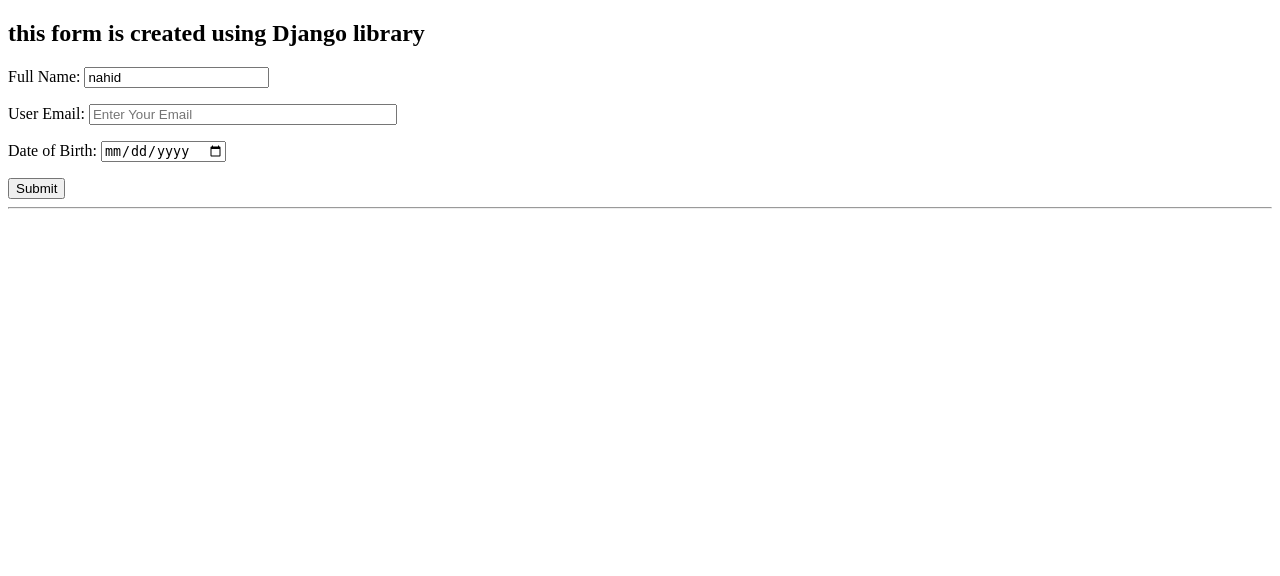
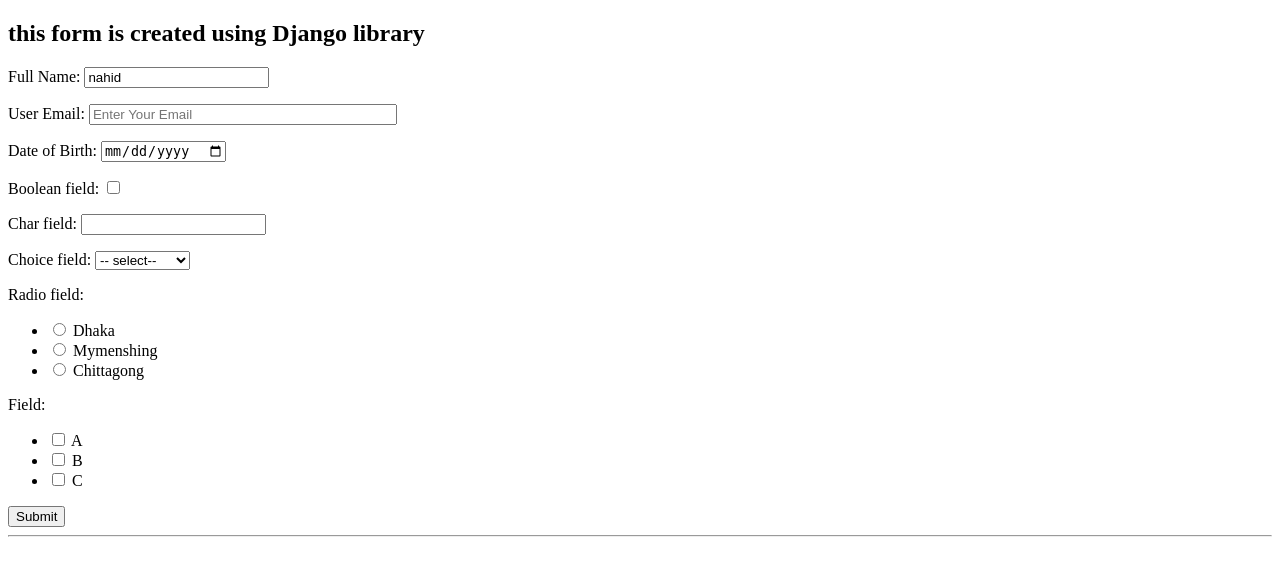
Before and after one commit to nahidkishore/Django-practice, a Django app: page /form/ in a window 1280 px wide. Shown: the top 576 px of the page. Run offline with Django 3.2, Linux system fonts and the light colour scheme.

Commit message:
SOME FORM FIELDS EXAMPLE

```diff
--- a/first_app/forms.py
+++ b/first_app/forms.py
@@ -10,3 +10,29 @@ class user_form(forms.Form):
   user_dob=forms.DateField(label= "Date of Birth", widget=forms.TextInput(attrs={'type': 'date'}))
 
   #user_dob1=forms.DateField(label= "Date of Birth", widget=forms.DateInput(attrs={'type': 'date'}))
+
+  boolean_field= forms.BooleanField()
+  char_field = forms.CharField(max_length=15, min_length=5)
+
+  district=(
+    ('', '-- select--'),
+
+    (1, 'kishoregong'),
+    (2, 'Dhaka'),
+    (3, 'Gazipur'),
+    (4, 'Rajshahi'),
+    (5, 'feni'),
+    (6, 'Narshingdhi'),
+  )
+
+  choice_field = forms.ChoiceField(choices= district )
+
+
+  division=(('Dhaka', 'Dhaka'), ('Mymenshing', 'Mymenshing'), ('Chittagong', 'Chittagong'))
+
+  Radio_field=forms.ChoiceField(choices=division, widget=forms.RadioSelect)
+
+
+
+  choices = (('A','A'),('B','B'),('C','C'))
+  field = forms.MultipleChoiceField(choices=choices, widget=forms.CheckboxSelectMultiple)
--- a/first_app/views.py
+++ b/first_app/views.py
@@ -26,11 +26,24 @@ def form (request):
       user_name = new_form.cleaned_data['user_name']
       user_email = new_form.cleaned_data['user_email']
       user_dob = new_form.cleaned_data['user_dob']
+      boolean_field = new_form.cleaned_data['boolean_field']
+      char_field = new_form.cleaned_data['char_field']
+      choice_field=new_form.cleaned_data['choice_field']
+      radio_field=new_form.cleaned_data['radio_field']
+
 
 
       diction.update({'user_name': user_name})
       diction.update({'user_email': user_email})
       diction.update({'user_dob': user_dob})
+      diction.update({'boolean_field': boolean_field})
+      diction.update({'char_field': char_field})
+      diction.update({'choice_field': choice_field})
+      diction.update({'radio_field': radio_field})
+
+      diction.update({'field': new_form.cleaned_data['field']})
+
+
       diction.update({'form_submitted':'Yes'})
 
 
--- a/templates/first_app/form.html
+++ b/templates/first_app/form.html
@@ -31,6 +31,12 @@
   <p>  Email : {{user_email}} </P>
   <p>  Date of Birth : {{ user_dob }} </p>
 
+  <p> Boolean: {{boolean_field}} </P>
+  <p> Char Field : {{char_field}} </P
+  <p> choice Field : {{choice_field}}
+  <p> Division : {{radio_field}} </p>
+  <p>Field: {{ field }} </p>
+
   {% endif %}
 
 </body>
```
